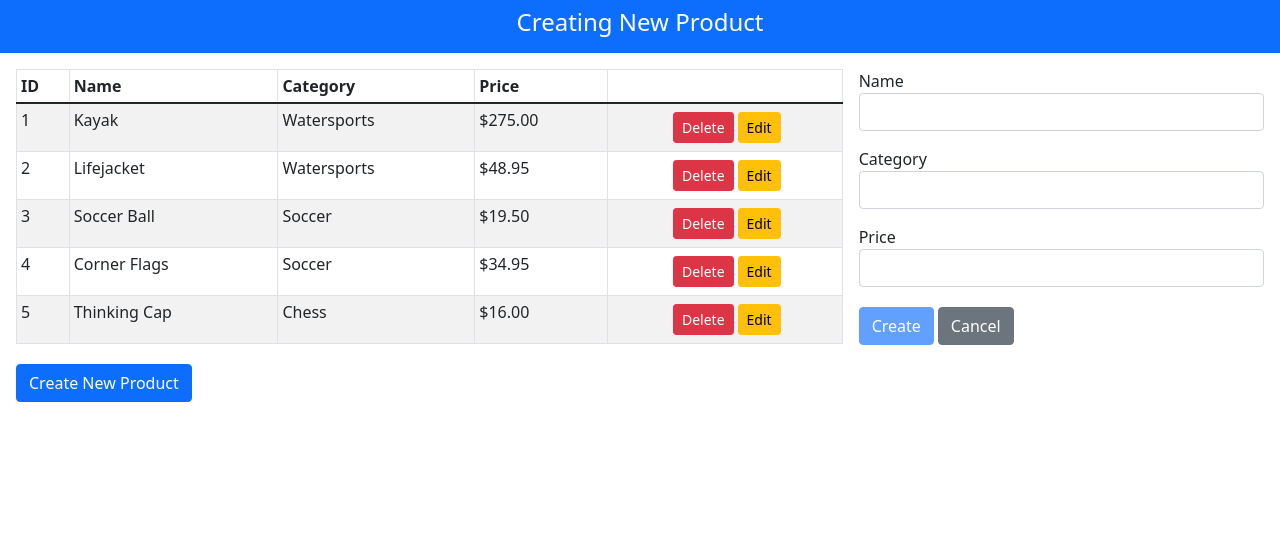
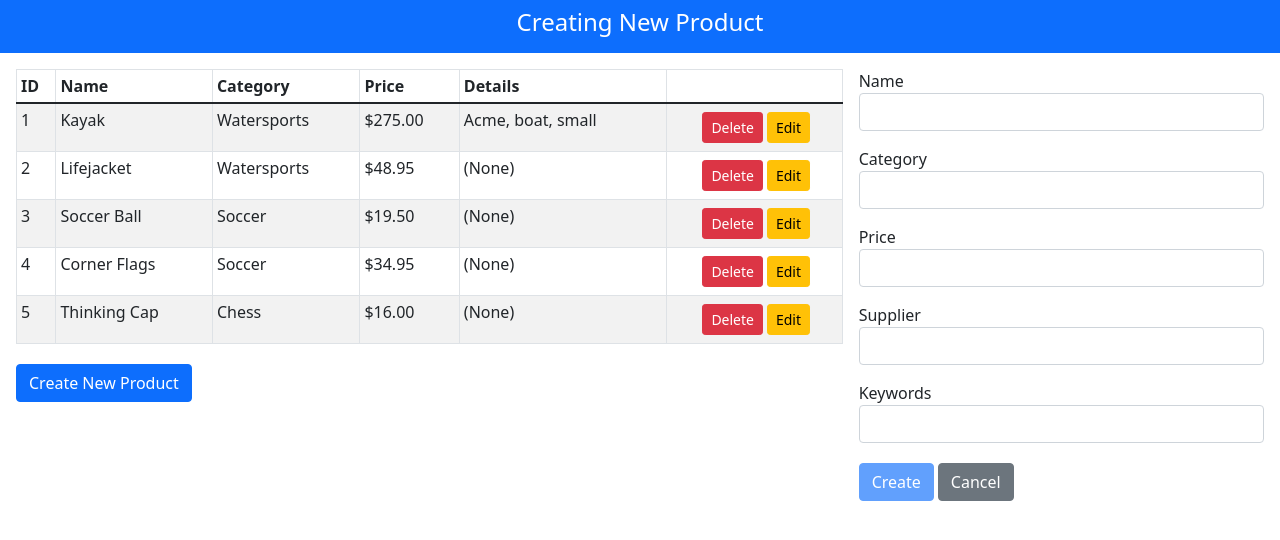
Before and after one commit to Kosteyyy/AP_example2, an Angular app: page / in a window 1280 px wide. Shown: the top 540 px of the page. Built offline with nearby package versions, Linux system fonts and the light colour scheme.

Commit message:
Вложенные поля формы и их валидация

```diff
--- a/src/app/core/form.component.html
+++ b/src/app/core/form.component.html
@@ -62,6 +62,41 @@
         </ul>
     </div>
 
+    <ng-container formGroupName="details">
+        <div class="form-group">
+            <label>Supplier</label>
+            <input class="form-control" formControlName="supplier" />
+            <ul class="text-danger list-unstyled mt-1">
+                <li
+                    *validationErrors="
+                        productForm;
+                        control: 'details.supplier';
+                        label: 'Поставщик';
+                        let err
+                    "
+                >
+                    {{ err }}
+                </li>
+            </ul>
+        </div>
+        <div class="form-group">
+            <label>Keywords</label>
+            <input class="form-control" formControlName="keywords" />
+            <ul class="text-danger list-unstyled mt-1">
+                <li
+                    *validationErrors="
+                        productForm;
+                        control: 'details.keywords';
+                        label: 'ключевые слова';
+                        let err
+                    "
+                >
+                    {{ err }}
+                </li>
+            </ul>
+        </div>
+    </ng-container>
+
     <div class="mt-2">
         <button
             type="submit"
--- a/src/app/core/form.component.ts
+++ b/src/app/core/form.component.ts
@@ -43,6 +43,10 @@ export class FormComponent {
         price: new FormControl("", {
             validators: [Validators.required, Validators.pattern("^[0-9.]+$")],
         }),
+        details: new FormGroup({
+            supplier: new FormControl("", { validators: Validators.required }),
+            keywords: new FormControl("", { validators: Validators.required }),
+        }),
     });
 
     constructor(
@@ -52,6 +56,16 @@ export class FormComponent {
     ) {
         this.state.changes.subscribe((upd) => this.handleStateChange(upd));
         this.messageService.reportMessage(new Message("Creating New Product"));
+    }
+
+    ngOnInit() {
+        this.productForm
+            .get("details")
+            ?.statusChanges.subscribe((newStatus) => {
+                this.messageService.reportMessage(
+                    new Message(`Details ${newStatus}`)
+                );
+            });
     }
 
     // ngOnInit() {
--- a/src/app/core/table.component.html
+++ b/src/app/core/table.component.html
@@ -5,6 +5,7 @@
             <th>Name</th>
             <th>Category</th>
             <th>Price</th>
+            <th>Details</th>
             <th></th>
         </tr>
     </thead>
@@ -14,6 +15,12 @@
             <td>{{ item.name }}</td>
             <td>{{ item.category }}</td>
             <td>{{ item.price | currency : "USD" }}</td>
+            <td>
+                <ng-container *ngIf="item.details; else empty">
+                    {{ item.details.supplier }}, {{ item.details.keywords }}
+                </ng-container>
+                <ng-template #empty>(None)</ng-template>
+            </td>
             <td class="text-center">
                 <button
                     class="btn btn-danger btn-sm m-1"
--- a/src/app/core/validationErrors.directive.ts
+++ b/src/app/core/validationErrors.directive.ts
@@ -14,7 +14,7 @@ export class ValidationErrorsDirective {
     name: string = "";
 
     @Input("validationErrorsLabel")
-    label?: string;
+    label?: string; // Для вложенных контролов мы не можем использовать control, либо можем изменить имя.
 
     @Input("validationErrors")
     formGroup?: FormGroup;
--- a/src/app/model/product.model.ts
+++ b/src/app/model/product.model.ts
@@ -3,6 +3,11 @@ export class Product {
         public id?: number,
         public name?: string,
         public category?: string,
-        public price?: number
+        public price?: number,
+        public details?: Details
     ) {}
 }
+
+export class Details {
+    constructor(public supplier?: string, public keywords?: string) {}
+}
--- a/src/app/model/static.datasource.ts
+++ b/src/app/model/static.datasource.ts
@@ -6,7 +6,10 @@ export class StaticDataSource {
     private data: Product[];
     constructor() {
         this.data = new Array<Product>(
-            new Product(1, "Kayak", "Watersports", 275),
+            new Product(1, "Kayak", "Watersports", 275, {
+                supplier: "Acme",
+                keywords: "boat, small",
+            }),
             new Product(2, "Lifejacket", "Watersports", 48.95),
             new Product(3, "Soccer Ball", "Soccer", 19.5),
             new Product(4, "Corner Flags", "Soccer", 34.95),
```
